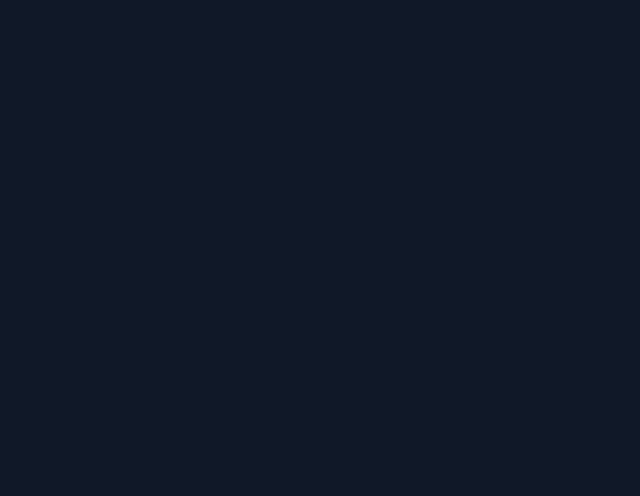
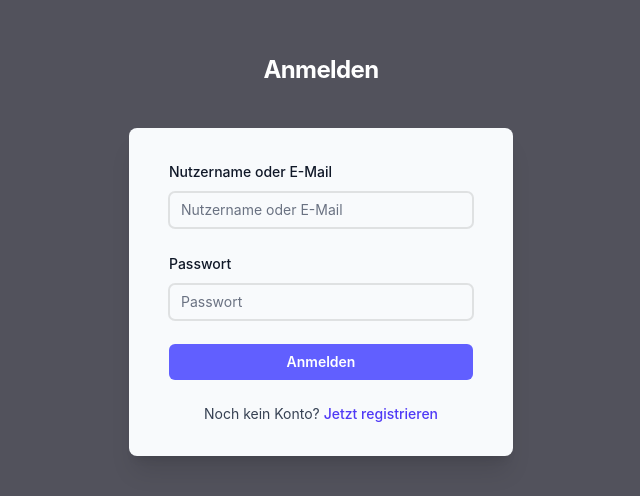
Before and after one commit to jfreiheit/demofrontenduser, an Angular app: page /login in a window 1280 px wide. Before the commit this address led to /. Shown: the part 166-662 px from the top of the page, without its empty margins (319-959 px from the left). Built offline with nearby package versions, Linux system fonts and the light colour scheme.

Commit message:
feat: Fehleranzeige bei Login, Route /login und gegenseitige Links ergänzt (#26, #27)

```diff
--- a/src/app/app.routes.ts
+++ b/src/app/app.routes.ts
@@ -1,7 +1,9 @@
 import { Routes } from '@angular/router';
 import { Register } from './register/register';
+import { Login } from './login/login';
 
 export const routes: Routes = [
   { path: '', component: Register },
-  { path: 'register', component: Register }
+  { path: 'register', component: Register },
+  { path: 'login', component: Login }
 ];
--- a/src/app/login/login.html
+++ b/src/app/login/login.html
@@ -5,6 +5,9 @@
     </div>
     <div class="mt-10 sm:mx-auto sm:w-full sm:max-w-sm">
       <div class="bg-slate-50 py-8 px-4 shadow-xl sm:rounded-lg sm:px-10">
+        @if (loggedInAs()) {
+          <p class="text-sm text-center text-gray-900">Angemeldet als {{ loggedInAs() }}.</p>
+        } @else {
         <form class="space-y-6" (submit)="onSubmit($event)">
           <div>
             <label for="usernameOrEmail" class="block text-sm/6 font-medium text-gray-900">Nutzername oder E-Mail</label>
@@ -35,6 +38,9 @@
               <p class="mt-2 text-sm text-red-700">{{ errorMessage(loginForm.password()) }}</p>
             }
           </div>
+          @if (serverError()) {
+            <p class="text-sm text-red-700">{{ serverError() }}</p>
+          }
           <div>
             <button type="submit" class="flex w-full justify-center rounded-md bg-indigo-500
             px-3 py-1.5 text-sm/6 font-semibold text-white hover:bg-indigo-400
@@ -42,7 +48,11 @@
             [disabled]="loginForm().invalid()">
             Anmelden</button>
           </div>
+          <p class="text-sm text-center text-gray-700">
+            Noch kein Konto? <a routerLink="/register" class="font-medium text-indigo-600 hover:text-indigo-500">Jetzt registrieren</a>
+          </p>
         </form>
+        }
       </div>
     </div>
   </div>
--- a/src/app/login/login.ts
+++ b/src/app/login/login.ts
@@ -1,5 +1,6 @@
 import { ChangeDetectionStrategy, Component, inject, signal } from '@angular/core';
 import { form, FormField, FieldState, required, submit } from '@angular/forms/signals';
+import { RouterLink } from '@angular/router';
 import { Auth } from '../auth';
 
 interface LoginData {
@@ -9,7 +10,7 @@ interface LoginData {
 
 @Component({
   selector: 'app-login',
-  imports: [FormField],
+  imports: [FormField, RouterLink],
   templateUrl: './login.html',
   styleUrl: './login.css',
   changeDetection: ChangeDetectionStrategy.OnPush,
@@ -17,6 +18,9 @@ interface LoginData {
 export class Login {
 
   private readonly auth = inject(Auth);
+
+  loggedInAs = signal<string | null>(null);
+  serverError = signal<string | null>(null);
 
   loginModel = signal<LoginData>({
     usernameOrEmail: '',
@@ -31,10 +35,11 @@ export class Login {
 
   onSubmit(event: Event) {
     event.preventDefault();
+    this.serverError.set(null);
     submit(this.loginForm, async () => {
       this.auth.login(this.loginModel()).subscribe({
-        next: (result) => console.log('Angemeldet als', result.username),
-        error: (err) => console.error('Anmeldung fehlgeschlagen:', err),
+        next: (result) => this.loggedInAs.set(result.username),
+        error: (err) => this.serverError.set(err.error?.message ?? 'Anmeldung fehlgeschlagen. Bitte versuchen Sie es erneut.'),
       });
     });
   }
--- a/src/app/register/register.html
+++ b/src/app/register/register.html
@@ -98,6 +98,9 @@
             [disabled]="registerForm().invalid()">
             Registrieren</button>
           </div>
+          <p class="text-sm text-center text-gray-700">
+            Bereits registriert? <a routerLink="/login" class="font-medium text-indigo-600 hover:text-indigo-500">Jetzt anmelden</a>
+          </p>
         </form>
         }
       </div>
```
Also changed, not shown: 2 other files (tests, documents, lock files or other folders).
